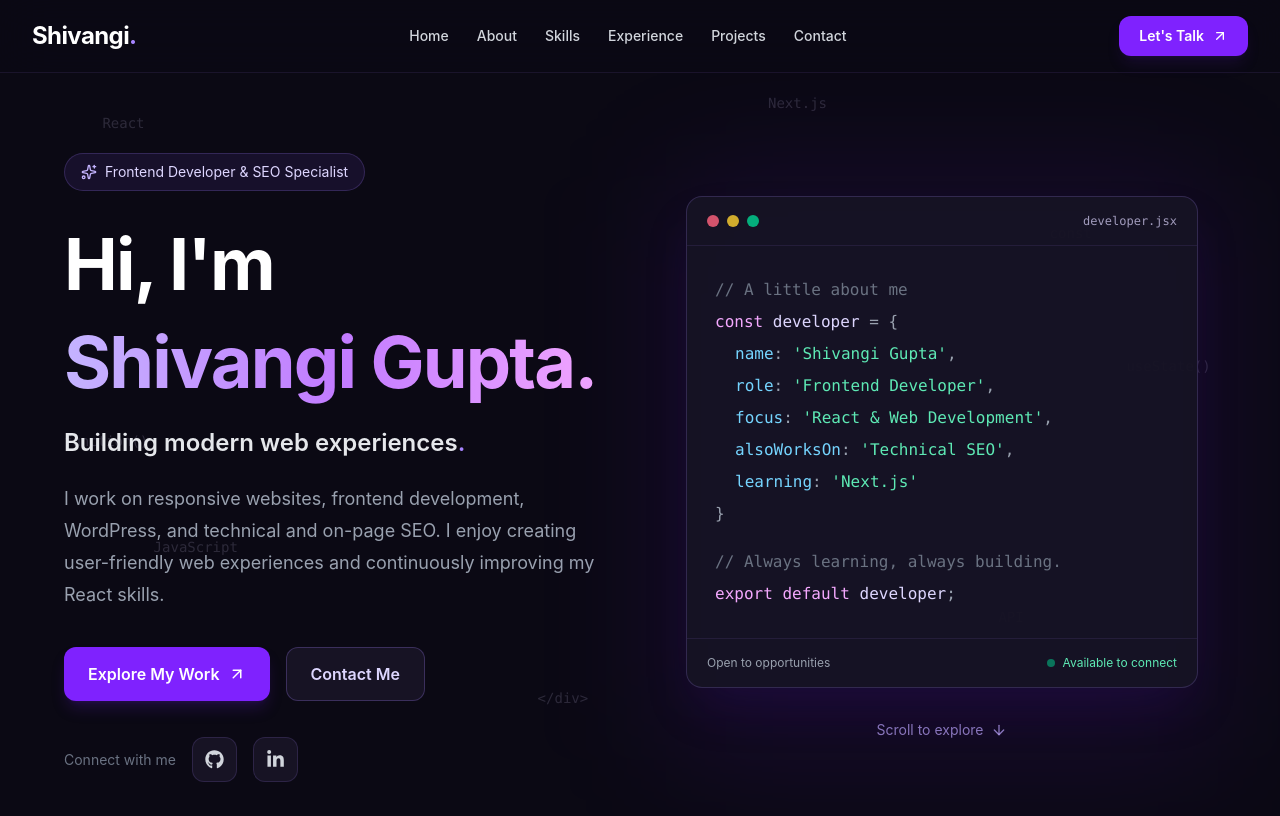
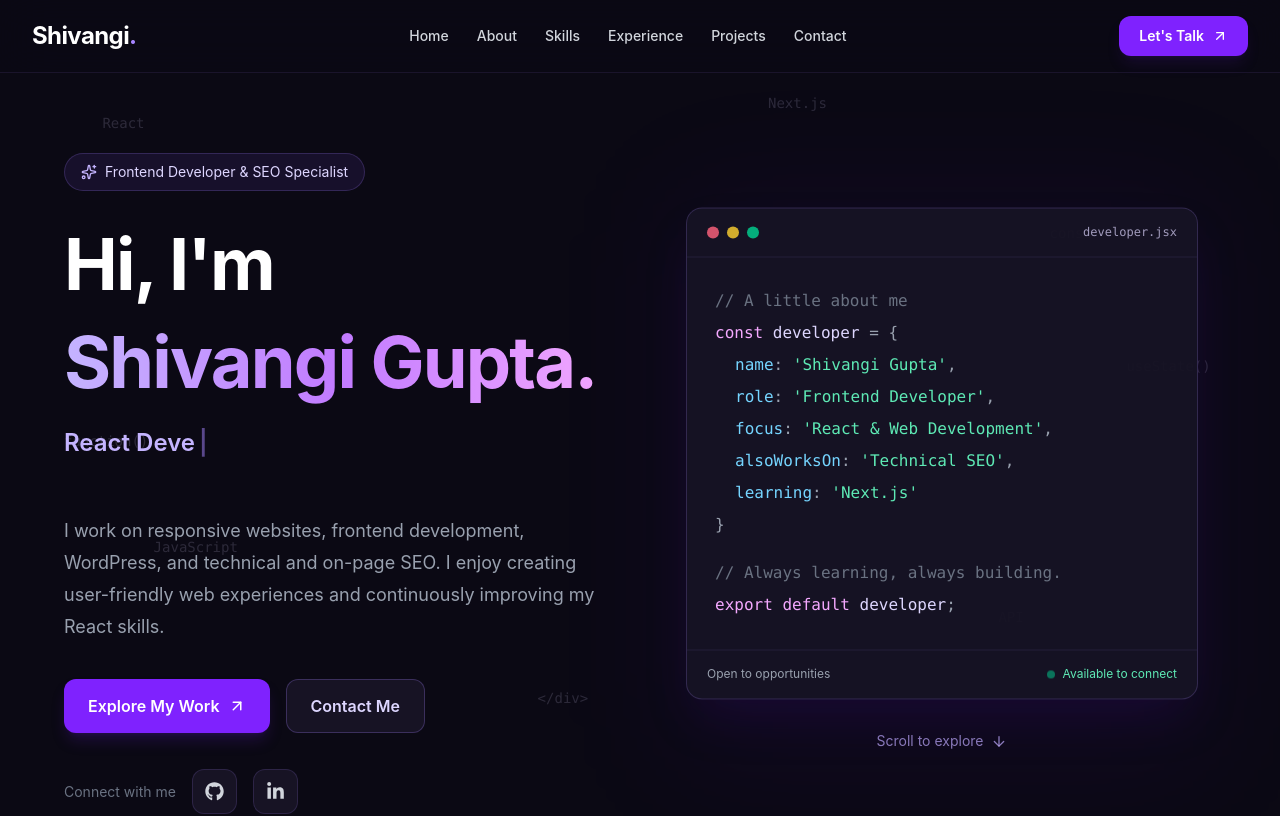
Before and after one commit to Shivangi-30/shivangi-s-portfolio, a React (Vite) app: page / in a window 1280 px wide. Shown: the top 816 px of the page. Built offline with nearby package versions, Linux system fonts and the light colour scheme.

Commit message:
Add animated hero section

```diff
--- a/package.json
+++ b/package.json
@@ -12,6 +12,7 @@
   "dependencies": {
     "@tailwindcss/vite": "^4.3.3",
     "lucide-react": "^1.54.0",
+    "motion": "^14.1.0",
     "react": "^19.2.8",
     "react-dom": "^19.2.8",
     "react-icons": "^5.7.0",
--- a/src/components/Hero.jsx
+++ b/src/components/Hero.jsx
@@ -1,30 +1,95 @@
 
 import { ArrowDown, ArrowUpRight, Sparkles } from 'lucide-react'
 import { FaGithub, FaLinkedinIn } from 'react-icons/fa'
+import { useEffect, useState } from 'react'
+import { motion, useReducedMotion } from 'motion/react'
+
+const roles = [
+  'Frontend Developer',
+  'React Developer',
+  'SEO Specialist',
+]
+
+function useTypingEffect() {
+  const shouldReduceMotion = useReducedMotion()
+
+  const [roleIndex, setRoleIndex] = useState(0)
+  const [text, setText] = useState('')
+  const [deleting, setDeleting] = useState(false)
+
+  useEffect(() => {
+    if (shouldReduceMotion) return
+
+    const currentRole = roles[roleIndex]
+
+    const delay = deleting
+      ? 50
+      : text.length === currentRole.length
+        ? 1200
+        : 100
+
+    const timer = setTimeout(() => {
+      if (!deleting) {
+        if (text.length < currentRole.length) {
+          setText(currentRole.slice(0, text.length + 1))
+        } else {
+          setDeleting(true)
+        }
+      } else {
+        if (text.length > 0) {
+          setText(text.slice(0, -1))
+        } else {
+          setDeleting(false)
+          setRoleIndex((prev) => (prev + 1) % roles.length)
+        }
+      }
+    }, delay)
+
+    return () => clearTimeout(timer)
+  }, [text, deleting, roleIndex, shouldReduceMotion])
+
+  return shouldReduceMotion ? roles[0] : text
+}
 
 export default function Hero() {
+  const shouldReduceMotion = useReducedMotion()
+  const typedRole = useTypingEffect()
+
   return (
     <section
       id="home"
       className="relative flex min-h-[90vh] scroll-mt-24 items-center px-6 py-20 sm:px-10 lg:px-16"
     >
       <div className="mx-auto grid w-full max-w-7xl items-center gap-14 lg:grid-cols-2">
+
         {/* Left content */}
-        <div>
+        <motion.div
+          initial={{
+            opacity: shouldReduceMotion ? 1 : 0,
+            y: shouldReduceMotion ? 0 : 30,
+          }}
+          animate={{ opacity: 1, y: 0 }}
+          transition={{ duration: 0.7, ease: 'easeOut' }}
+        >
           <div className="mb-7 inline-flex items-center gap-2 rounded-full border border-violet-400/20 bg-violet-500/10 px-4 py-2 text-sm text-violet-200">
             <Sparkles size={16} className="text-violet-300" />
-            Frontend Developer & SEO Specialist
+            Frontend Developer &amp; SEO Specialist
           </div>
 
           <h1 className="text-5xl font-bold leading-tight tracking-tight sm:text-6xl xl:text-7xl">
-            Hi, I&apos;m
+            Hi, I'm
             <span className="mt-2 block bg-gradient-to-r from-violet-300 via-purple-400 to-fuchsia-300 bg-clip-text text-transparent">
               Shivangi Gupta.
             </span>
           </h1>
 
-          <h2 className="mt-5 text-xl font-semibold text-gray-200 sm:text-2xl">
-            Building modern web experiences<span className="text-violet-400">.</span>
+          <h2 className="mt-5 min-h-16 text-xl font-semibold text-gray-200 sm:text-2xl">
+            <span className="text-violet-300">{typedRole}</span>
+            {!shouldReduceMotion && (
+              <span className="ml-1 inline-block animate-pulse text-violet-400">
+                |
+              </span>
+            )}
           </h2>
 
           <p className="mt-6 max-w-xl text-base leading-8 text-gray-400 sm:text-lg">
@@ -53,7 +118,9 @@ export default function Hero() {
 
           {/* Social links */}
           <div className="mt-9 flex items-center gap-4">
-            <span className="text-sm text-gray-500">Connect with me</span>
+            <span className="text-sm text-gray-500">
+              Connect with me
+            </span>
 
             <a
               href="https://github.com/"
@@ -75,13 +142,40 @@ export default function Hero() {
               <FaLinkedinIn size={19} />
             </a>
           </div>
-        </div>
+        </motion.div>
 
         {/* Developer code card */}
-        <div className="relative mx-auto w-full max-w-lg">
-          <div className="absolute -inset-5 rounded-[2rem] bg-violet-600/10 blur-3xl" />
+        <motion.div
+          className="relative mx-auto w-full max-w-lg"
+          animate={
+            shouldReduceMotion ? { y: 0 } : { y: [0, -8, 0] }
+          }
+          transition={{
+            duration: 4,
+            repeat: shouldReduceMotion ? 0 : Infinity,
+            ease: 'easeInOut',
+          }}
+        >
+          {/* Subtle violet glow */}
+          <motion.div
+            className="absolute -inset-5 rounded-[2rem] bg-violet-600/10 blur-3xl"
+            animate={
+              shouldReduceMotion
+                ? { opacity: 0.6, scale: 1 }
+                : {
+                    opacity: [0.45, 0.7, 0.45],
+                    scale: [1, 1.015, 1],
+                  }
+            }
+            transition={{
+              duration: 6,
+              repeat: shouldReduceMotion ? 0 : Infinity,
+              ease: 'easeInOut',
+            }}
+          />
 
           <div className="relative overflow-hidden rounded-2xl border border-violet-400/20 bg-[#171324]/95 shadow-2xl shadow-violet-950/30">
+
             {/* Card header */}
             <div className="flex items-center justify-between border-b border-violet-400/10 px-5 py-4">
               <div className="flex items-center gap-2">
@@ -97,7 +191,9 @@ export default function Hero() {
 
             {/* Code content */}
             <div className="overflow-x-auto p-5 font-mono text-sm leading-8 sm:p-7 sm:text-base">
-              <p className="text-gray-500">// A little about me</p>
+              <p className="text-gray-500">
+                // A little about me
+              </p>
 
               <p>
                 <span className="text-fuchsia-300">const</span>{' '}
@@ -109,7 +205,7 @@ export default function Hero() {
                 <span className="text-sky-300">name</span>
                 <span className="text-gray-400">:</span>{' '}
                 <span className="text-emerald-300">
-                  &apos;Shivangi Gupta&apos;
+                  'Shivangi Gupta'
                 </span>
                 <span className="text-gray-400">,</span>
               </p>
@@ -118,7 +214,7 @@ export default function Hero() {
                 <span className="text-sky-300">role</span>
                 <span className="text-gray-400">:</span>{' '}
                 <span className="text-emerald-300">
-                  &apos;Frontend Developer&apos;
+                  'Frontend Developer'
                 </span>
                 <span className="text-gray-400">,</span>
               </p>
@@ -127,7 +223,7 @@ export default function Hero() {
                 <span className="text-sky-300">focus</span>
                 <span className="text-gray-400">:</span>{' '}
                 <span className="text-emerald-300">
-                  &apos;React & Web Development&apos;
+                  'React & Web Development'
                 </span>
                 <span className="text-gray-400">,</span>
               </p>
@@ -136,7 +232,7 @@ export default function Hero() {
                 <span className="text-sky-300">alsoWorksOn</span>
                 <span className="text-gray-400">:</span>{' '}
                 <span className="text-emerald-300">
-                  &apos;Technical SEO&apos;
+                  'Technical SEO'
                 </span>
                 <span className="text-gray-400">,</span>
               </p>
@@ -145,7 +241,7 @@ export default function Hero() {
                 <span className="text-sky-300">learning</span>
                 <span className="text-gray-400">:</span>{' '}
                 <span className="text-emerald-300">
-                  &apos;Next.js&apos;
+                  'Next.js'
                 </span>
               </p>
 
@@ -156,7 +252,9 @@ export default function Hero() {
               </p>
 
               <p>
-                <span className="text-fuchsia-300">export default</span>{' '}
+                <span className="text-fuchsia-300">
+                  export default
+                </span>{' '}
                 <span className="text-violet-200">developer</span>
                 <span className="text-gray-400">;</span>
               </p>
@@ -183,7 +281,7 @@ export default function Hero() {
             Scroll to explore
             <ArrowDown size={16} />
           </a>
-        </div>
+        </motion.div>
       </div>
     </section>
   )
```
Also changed, not shown: 2 other files (tests, documents, lock files or other folders).
